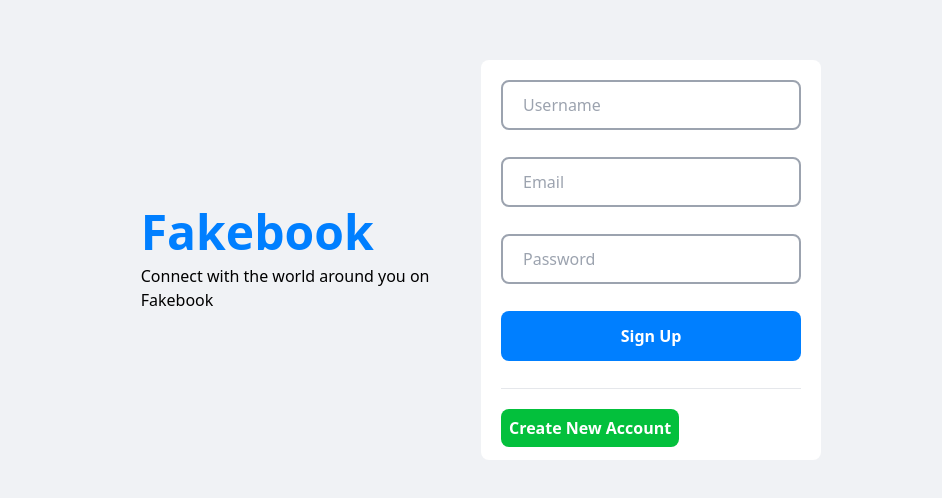
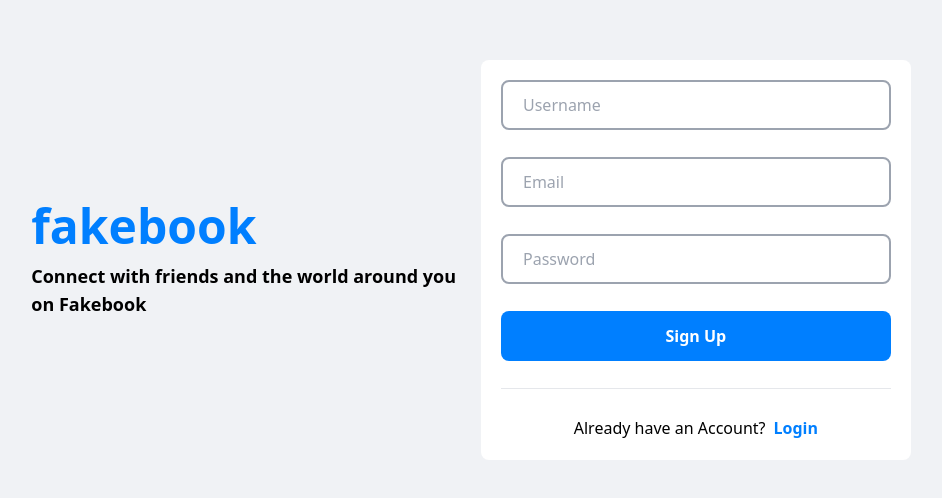
Before and after one commit to shjjHhj126/mern-socialMedia, a React (Vite) app in the folder client/: page /sign-up in a window 1280 px wide. Shown: the part 140-638 px from the top of the page, without its empty margins (159-1101 px from the left). Built offline with nearby package versions, Linux system fonts and the light colour scheme.

Commit message:
modify a little UI in sign up page

```diff
--- a/client/src/pages/SignUp.jsx
+++ b/client/src/pages/SignUp.jsx
@@ -27,19 +27,19 @@ export default function SignUp() {
   };
 
   return (
-    <div className="bg-[#f0f2f5] flex justify-center items-center h-screen w-screen">
+    <div className="bg-[#f0f2f5] flex justify-center items-center min-h-screen">
       {/*loginWrapper */}
-      <div className="flex w-7/10 h-7/10 items-center">
+      <div className="flex flex-col justify-center sm:flex-row overflow-y: auto w-7/10 h-7/10 items-center">
         {/* loginLeft div and loginRight div using flex-1, cuz flex-row is default, so the two div distributed in x axis */}
         {/*loginLeft */}
-        <div className="flex-1 flex-col justify-center">
-          <h3 className="text-[#007FFF] text-5xl font-bold mb-2">Fakebook</h3>
-          <span className="text-normal">
-            Connect with the world around you on Fakebook
+        <div className="flex-1 flex-col justify-center items-center ">
+          <h3 className="text-[#007FFF] text-5xl font-bold mb-3">fakebook</h3>
+          <span className="font-semibold text-lg">
+            Connect with friends and the world around you on Fakebook
           </span>
         </div>
         {/*loginRight*/}
-        <div className="flex-1 flex-col justify-center">
+        <div className="flex-1 flex-col justify-center m-5">
           <form
             onSubmit={handleSubmit}
             className="bg-white flex flex-col justify-between h-[400px] p-5 rounded-lg">
@@ -72,11 +72,14 @@ export default function SignUp() {
               Sign Up
             </button>
             <hr className="border-1" />
-            <Link to={"/sign-up"}>
-              <span className="text-white bg-[#03C03C] font-semibold mx-auto rounded-lg cursor-pointer p-2">
-                Create New Account
-              </span>
-            </Link>
+            <div className="flex flex-row items-center justify-center gap-2">
+              <p>Already have an Account?</p>
+              <Link
+                to={"/sign-up"}
+                className="text-[#007FFF] font-semibold rounded-lg cursor-pointer">
+                <span> Login </span>
+              </Link>
+            </div>
           </form>
         </div>
       </div>
```
